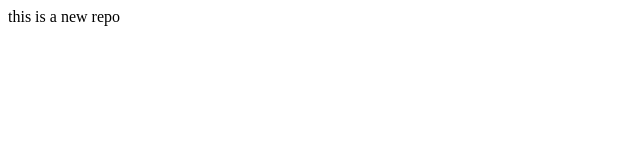
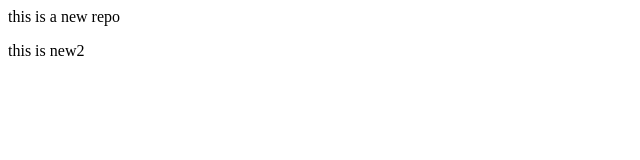
Before and after one commit to shivamtomar21676/local, a plain HTML site: page index.html in a window 1280 px wide. Shown: the full height of the page, 0-640 px from the left. Drawn offline with Linux system fonts and the light colour scheme.

Commit message:
main feature

```diff
--- a/index.html
+++ b/index.html
@@ -1 +1,2 @@
 <p>this is a new repo</p>
+<p>this is  new2</p>
```
